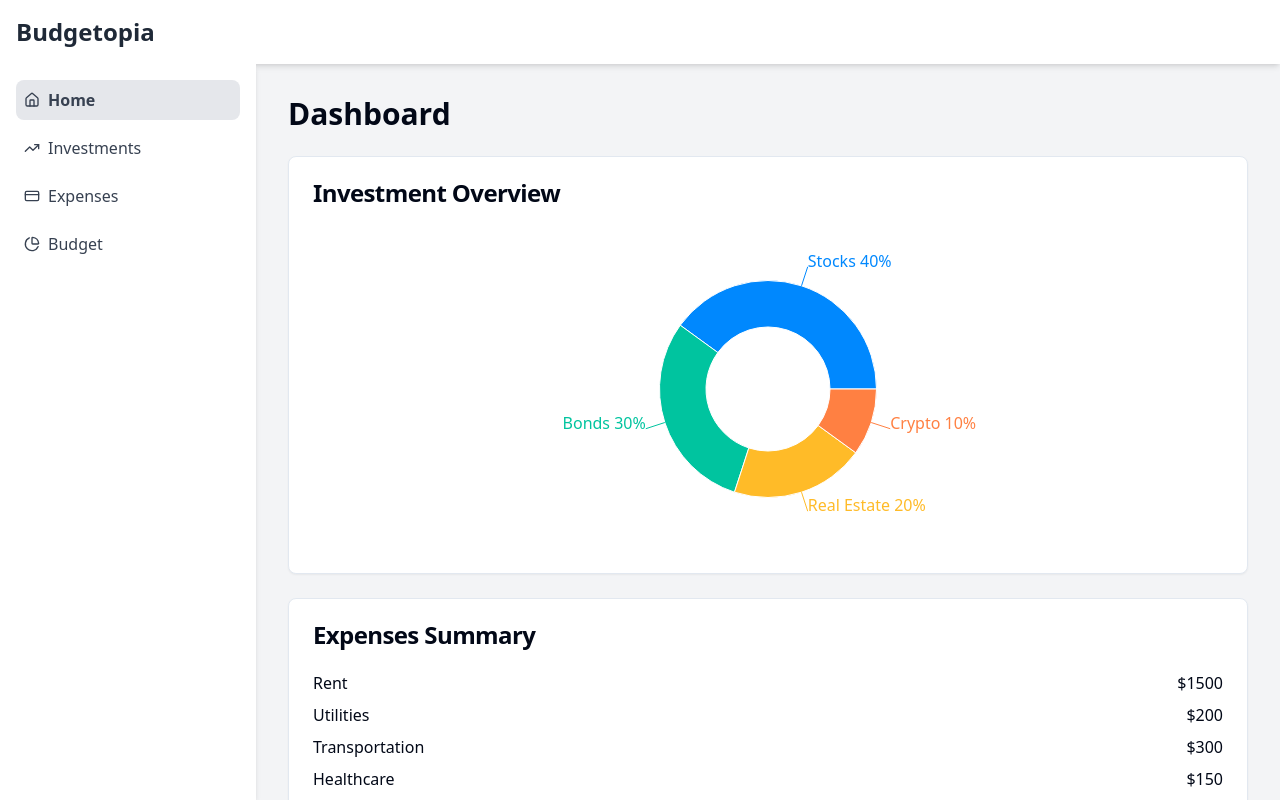
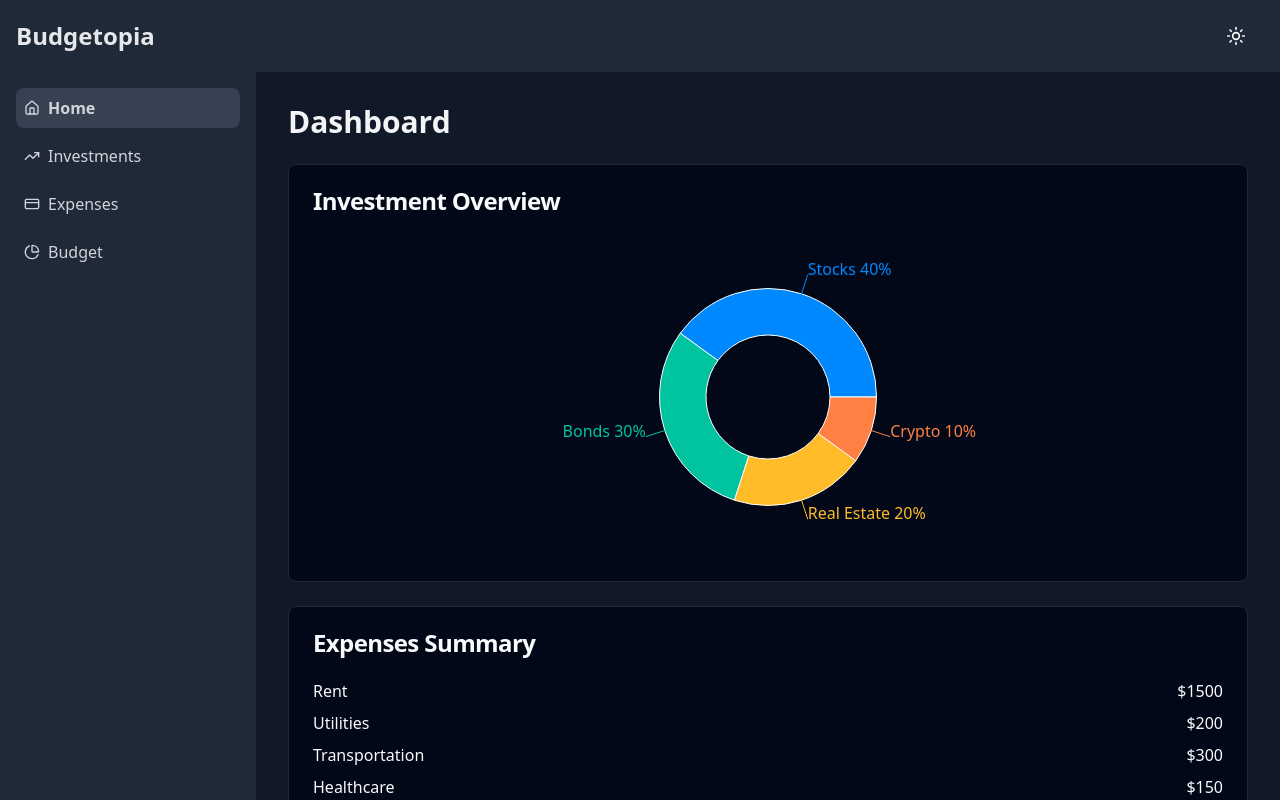
Before and after one commit to taishiwalden/budgetopia-dashboard, a React (Vite) app: page / in a window 1280 px wide. Built offline with nearby package versions, Linux system fonts and the light colour scheme.

Commit message:
Add light and dark mode support
Implement functionality to toggle between light and dark modes in the application. This includes updating the CSS and relevant components to reflect the selected theme.
[skip gpt_engineer]

```diff
--- a/src/App.jsx
+++ b/src/App.jsx
@@ -4,11 +4,13 @@ import { QueryClient, QueryClientProvider } from "@tanstack/react-query";
 import { BrowserRouter, Routes, Route } from "react-router-dom";
 import { navItems } from "./nav-items";
 import Layout from "./components/Layout";
+import { ThemeProvider } from "@/components/theme-provider";
 
 const queryClient = new QueryClient();
 
 const App = () => (
   <QueryClientProvider client={queryClient}>
+    <ThemeProvider defaultTheme="dark" storageKey="vite-ui-theme">
       <TooltipProvider>
         <Toaster />
         <BrowserRouter>
@@ -21,6 +23,7 @@ const App = () => (
           </Layout>
         </BrowserRouter>
       </TooltipProvider>
+    </ThemeProvider>
   </QueryClientProvider>
 );
 
--- a/src/components/Layout.jsx
+++ b/src/components/Layout.jsx
@@ -2,12 +2,14 @@ import React from 'react';
 import { Link, useLocation } from 'react-router-dom';
 import { cn } from "@/lib/utils";
 import { navItems } from "@/nav-items";
-import { Menu } from 'lucide-react';
+import { Menu, Sun, Moon } from 'lucide-react';
 import { Button } from "@/components/ui/button";
 import { Sheet, SheetContent, SheetTrigger } from "@/components/ui/sheet";
+import { useTheme } from "@/components/theme-provider";
 
 const Layout = ({ children }) => {
   const location = useLocation();
+  const { theme, setTheme } = useTheme();
 
   const NavContent = () => (
     <ul className="space-y-2">
@@ -16,8 +18,8 @@ const Layout = ({ children }) => {
           <Link
             to={item.to}
             className={cn(
-              "flex items-center space-x-2 p-2 rounded-lg text-gray-700 hover:bg-gray-200",
-              location.pathname === item.to && "bg-gray-200 font-semibold"
+              "flex items-center space-x-2 p-2 rounded-lg text-gray-700 dark:text-gray-300 hover:bg-gray-200 dark:hover:bg-gray-700",
+              location.pathname === item.to && "bg-gray-200 dark:bg-gray-700 font-semibold"
             )}
           >
             {item.icon}
@@ -29,9 +31,18 @@ const Layout = ({ children }) => {
   );
 
   return (
-    <div className="flex flex-col h-screen bg-gray-100">
-      <header className="bg-white shadow-md p-4 flex justify-between items-center">
-        <h1 className="text-2xl font-bold text-gray-800">Budgetopia</h1>
+    <div className="flex flex-col h-screen bg-gray-100 dark:bg-gray-900">
+      <header className="bg-white dark:bg-gray-800 shadow-md p-4 flex justify-between items-center">
+        <h1 className="text-2xl font-bold text-gray-800 dark:text-gray-200">Budgetopia</h1>
+        <div className="flex items-center space-x-2">
+          <Button
+            variant="ghost"
+            size="icon"
+            onClick={() => setTheme(theme === "dark" ? "light" : "dark")}
+            className="mr-2"
+          >
+            {theme === "dark" ? <Sun className="h-5 w-5" /> : <Moon className="h-5 w-5" />}
+          </Button>
           <Sheet>
             <SheetTrigger asChild>
               <Button variant="outline" size="icon" className="md:hidden">
@@ -44,12 +55,13 @@ const Layout = ({ children }) => {
               </nav>
             </SheetContent>
           </Sheet>
+        </div>
       </header>
       <div className="flex flex-1 overflow-hidden">
-        <nav className="hidden md:block w-64 bg-white shadow-md p-4">
+        <nav className="hidden md:block w-64 bg-white dark:bg-gray-800 shadow-md p-4">
           <NavContent />
         </nav>
-        <main className="flex-1 overflow-y-auto p-4 md:p-8">
+        <main className="flex-1 overflow-y-auto p-4 md:p-8 bg-gray-100 dark:bg-gray-900 text-gray-900 dark:text-gray-100">
           {children}
         </main>
       </div>
--- /dev/null
+++ b/src/components/theme-provider.jsx
@@ -0,0 +1,55 @@
+import { createContext, useContext, useEffect, useState } from "react";
+
+const ThemeProviderContext = createContext();
+
+export function ThemeProvider({
+  children,
+  defaultTheme = "system",
+  storageKey = "vite-ui-theme",
+  ...props
+}) {
+  const [theme, setTheme] = useState(
+    () => localStorage.getItem(storageKey) || defaultTheme
+  );
+
+  useEffect(() => {
+    const root = window.document.documentElement;
+
+    root.classList.remove("light", "dark");
+
+    if (theme === "system") {
+      const systemTheme = window.matchMedia("(prefers-color-scheme: dark)")
+        .matches
+        ? "dark"
+        : "light";
+
+      root.classList.add(systemTheme);
+      return;
+    }
+
+    root.classList.add(theme);
+  }, [theme]);
+
+  const value = {
+    theme,
+    setTheme: (theme) => {
+      localStorage.setItem(storageKey, theme);
+      setTheme(theme);
+    },
+  };
+
+  return (
+    <ThemeProviderContext.Provider {...props} value={value}>
+      {children}
+    </ThemeProviderContext.Provider>
+  );
+}
+
+export const useTheme = () => {
+  const context = useContext(ThemeProviderContext);
+
+  if (context === undefined)
+    throw new Error("useTheme must be used within a ThemeProvider");
+
+  return context;
+};
```
Also changed, not shown: tailwind.config.js (line endings or trailing spaces). Lines whose indentation alone changed are shown as unchanged.
